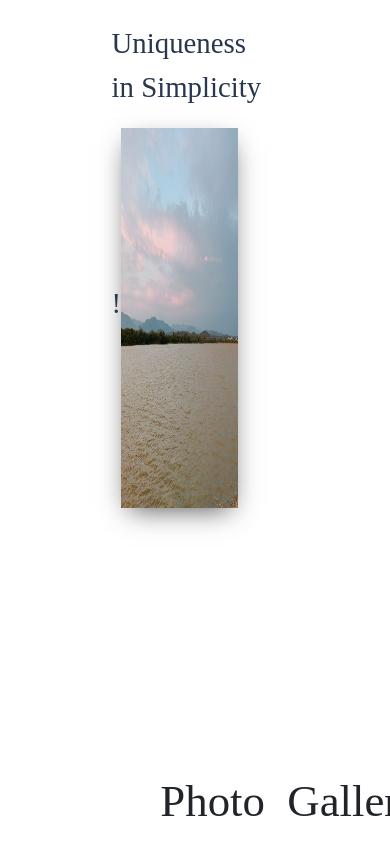
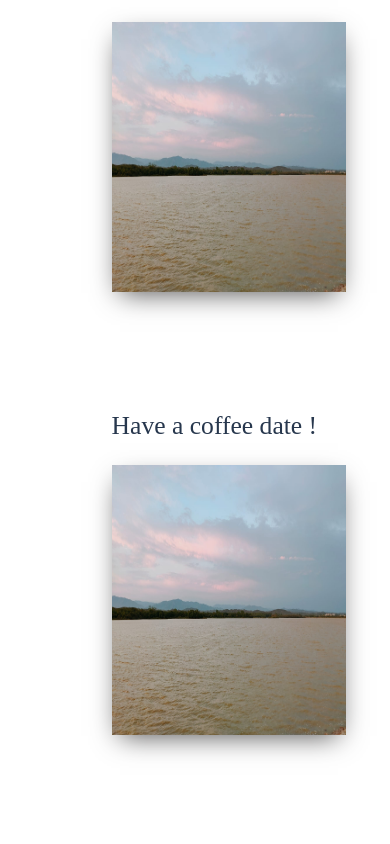
Before and after one commit to vivekk-tiwari/LOCALE, a React (Create React App) app: page / in a window 390 px wide. Shown: the part 2000-2844 px from the top of the page. Built offline with nearby package versions, Linux system fonts and the light colour scheme.

Commit message:
update style.css

```diff
--- a/public/styles.css
+++ b/public/styles.css
@@ -184,6 +184,8 @@ body{
     margin-left: 45%;
 }
 .features_img{
+    display: grid;
+    grid-template-columns: auto;
     padding: 1.7em;
 }
 #text1{
@@ -945,3 +947,72 @@ margin-bottom: 20%;
     display:flex;
     flex-direction: column;
 }
+
+/* RESPONSIVENESS */
+@media screen and (min-width:320px) and (max-width:420px){
+    .features_main{
+        flex-direction: column;
+    }
+    .features_main_2{
+        margin-left: 0;
+    }
+    #feature_img_1,#feature_img_2{
+        width: 60vw;
+        height: 32vh;
+    }
+    .features_img{
+        margin-top: 8%;
+    }
+    #feature_text_id_1,#feature_text_id_2{
+        font-size: 1.6em;
+    }
+
+
+    #img1{
+       height: 32vh;
+    }
+    #photogallery_text{
+        font-size: 3.2em;
+    }
+    .photogallery_heading,.PhotoGallery_main{
+        margin-left: 10%;
+    }
+
+    .team_main_2{
+        grid-template-columns: auto;
+    }
+    #team_component_img{
+        width: 42%;
+        height: 27vh;
+    }
+    .team_main{
+        margin-left: 0;
+    }
+    .team_heading{
+        margin-bottom: 11%;
+    }
+    .team_component{
+        margin-top: 0;
+        margin-left: 0;
+        width: 60%;
+    }
+    #team_heading_text{
+        font-size: 2.2em;
+        width: 51vw;
+        margin-left: 15%;
+    }
+    .line{
+        margin-left: 10%;
+        width: 70vw;
+    }
+
+    .about_main{
+        margin-left: 7%;
+    }
+    #about_text{
+        font-size: 2.2em;
+    }
+    #about_text_2{
+        font-size: 1.8em;
+    }
+}
```
